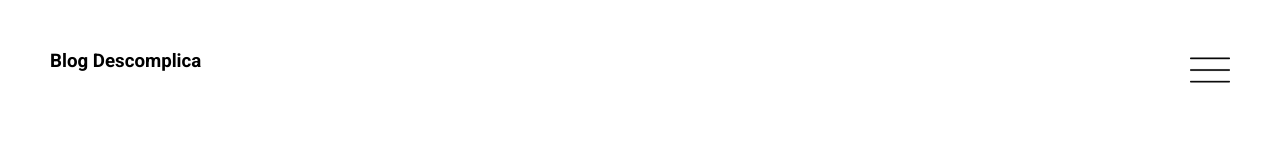
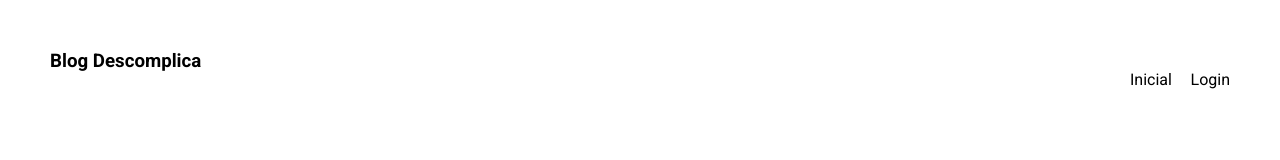
Before and after one commit to Cristiano23lima/avaliacao3-web, a React (Create React App) app: page / in a window 1280 px wide. Shown: the top 160 px of the page. Built offline with nearby package versions, Linux system fonts and the light colour scheme; no server answers.

Commit message:
feature: adicionando logica nos menus

```diff
--- a/src/components/Autenticacao/index.jsx
+++ b/src/components/Autenticacao/index.jsx
@@ -25,7 +25,7 @@ const Autenticacao = () => {
                     setMsgError(null)
                     setEnviando(false);
                     login(res.data.token);
-                    history.push("/")
+                    window.location.href = "/";
                 },
                 err => {
                     setMsgError(err?.response?.data?.mensagem);
--- a/src/components/CadastrarPostagem/index.jsx
+++ b/src/components/CadastrarPostagem/index.jsx
@@ -2,13 +2,14 @@ import React, { useState } from 'react';
 import { CadastrarPostagemMain, ButtonForm, FormPostagem, FormGroup, InputForm, LinkPara, MsgError, MsgSuccess, TituloForm, TextAreaForm } from './style';
 
 import Api from '../../config/Axios';
-import { withRouter } from 'react-router-dom';
+import { useHistory, withRouter } from 'react-router-dom';
 
 const CadastroPostagem = () => {
     const [msgError, setMsgError] = useState(null);
     const [msgSuccess, setMsgSuccess] = useState(null);
     const [enviando, setEnviando] = useState(false);
     const [postagem, setPostagem] = useState({});
+    const history = useHistory();
 
     const efetuarCadastroPostagem = () => {
         if(!!postagem.titulo && !!postagem.descricao){
@@ -40,7 +41,7 @@ const CadastroPostagem = () => {
                     <TextAreaForm placeholder="Descrição da postagem" onChange={(e) => setPostagem({...postagem, descricao: e.target.value})} value={postagem.descricao ?? ""}></TextAreaForm>
                     <ButtonForm type="button" onClick={() => efetuarCadastroPostagem()} disabled={enviando}>Salvar</ButtonForm>
                 </FormGroup>
-                <LinkPara>Voltar</LinkPara>
+                <LinkPara onClick={() => history.push("/")}>Voltar</LinkPara>
             </FormPostagem>
         </CadastrarPostagemMain>
     )
--- a/src/components/Header/index.jsx
+++ b/src/components/Header/index.jsx
@@ -1,14 +1,25 @@
-import React from 'react';
+import React, { useState } from 'react';
+import {Cabecalho, Menu} from './style';
 
-import {Cabecalho, IconeMenu} from './style';
+import { LinkPara } from '../Autenticacao/style';
 
-import LogoMenu from '../../assets/menu.png';
+import { isAuthenticated, logout } from '../../config/auth';
 
 const Header = () => {
     return <Cabecalho>
         <h3>Blog Descomplica</h3>
 
-        <IconeMenu src={LogoMenu}/>
+        <Menu>
+            <LinkPara href="/">Inicial</LinkPara>
+
+            {isAuthenticated() ? (
+                <>
+                    <LinkPara href="/postagem-salvar">Cadastrar Postagem</LinkPara>
+                    <LinkPara href='/' onClick={() => logout()}>Sair</LinkPara>
+                </>
+            ) :  <LinkPara href='/login'>Login</LinkPara>
+        }
+        </Menu>
     </Cabecalho>
 };
 
--- a/src/components/Header/style.jsx
+++ b/src/components/Header/style.jsx
@@ -10,4 +10,25 @@ export const Cabecalho = styled.div`
 export const IconeMenu = styled.img`
     width: 40px;
     cursor: pointer;
-`
+`;
+
+export const Menu = styled.div`
+    max-width: 250px;
+    min-width: 100px;
+    display: flex;
+    justify-content: space-between;
+`;
+
+export const LinkPara = styled.a`
+    width: 100%;
+    font-size: 16px;
+    color: black;
+    text-decoration: none;
+    cursor: pointer;
+    transition: opacity 0.4s;
+    margin-top: 20px;
+
+    :hover{
+        opacity: 0.8;
+    }
+`;
--- a/src/routes.jsx
+++ b/src/routes.jsx
@@ -13,7 +13,7 @@ const PrivateRoute = ({ component: Component, ...rest }) => (
         isAuthenticated() ? (
           <Component {...props} />
         ) : (
-          <Redirect to={{ pathname: "/", state: { from: props.location } }} />
+          <Redirect to={{ pathname: "/login", state: { from: props.location } }} />
         )
       }
     />
```
